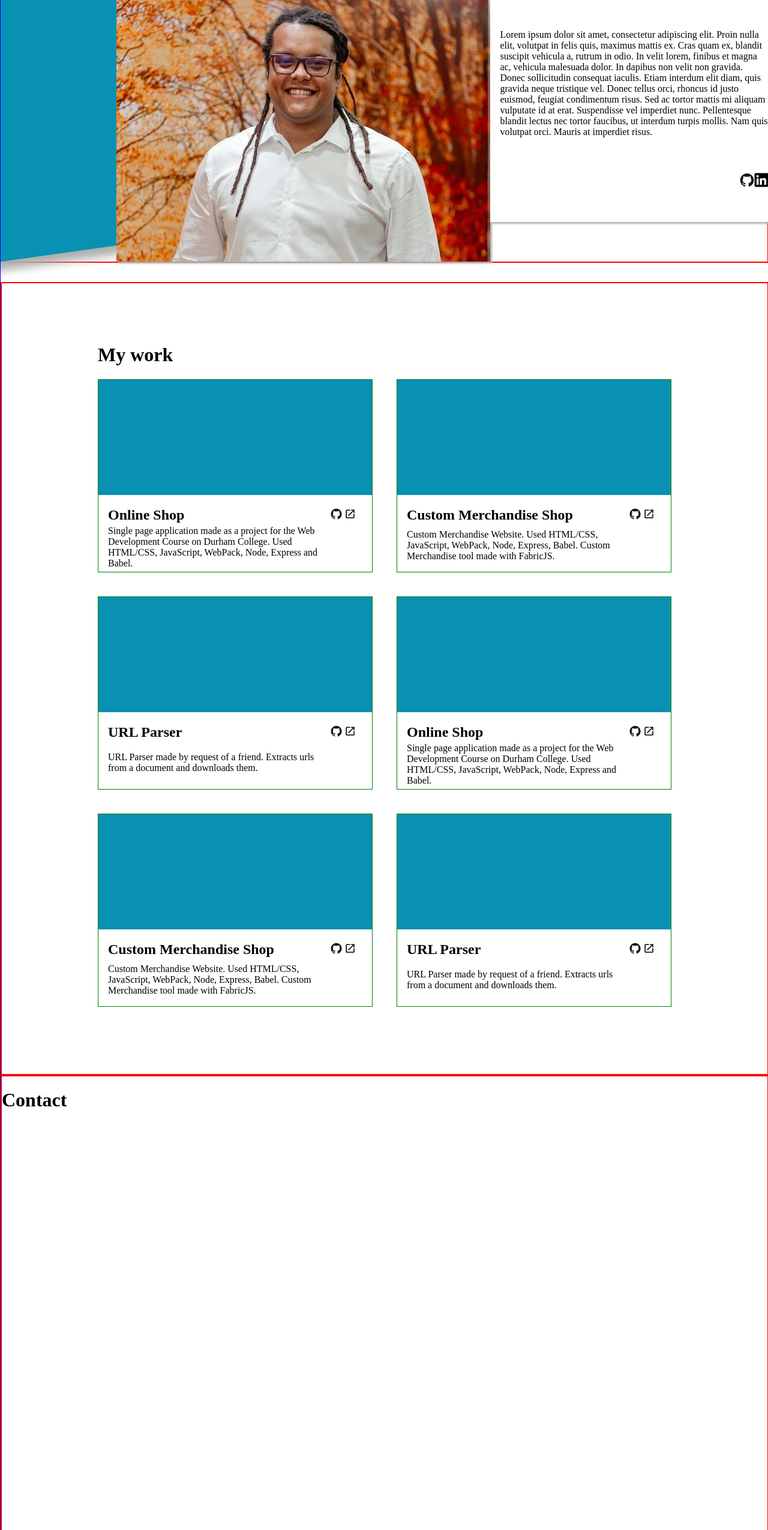
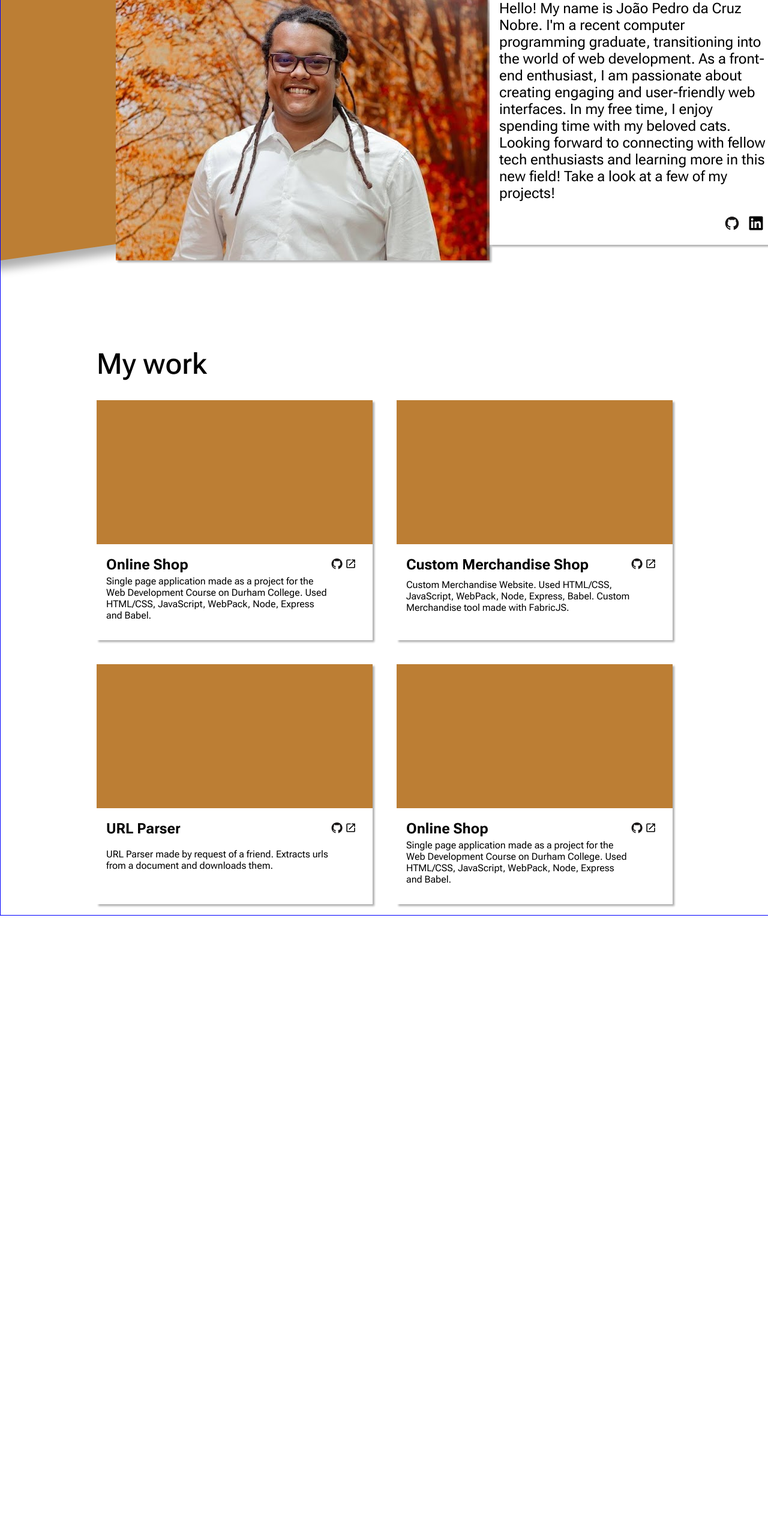
Before and after one commit to daCruzNobre/TOP-Homepage, a plain HTML site: page index.html in a window 1280 px wide. Shown: the part 236-2786 px from the top of the page at 60% size. After the commit the page ends 1762 px from the top, so only its background shows below. Drawn offline with Linux system fonts and the light colour scheme.

Commit message:
begun adding responsiveness

```diff
--- a/index.html
+++ b/index.html
@@ -3,6 +3,9 @@
   <head>
     <meta charset="UTF-8" />
     <meta name="viewport" content="width=device-width, initial-scale=1.0" />
+    <link rel="preconnect" href="https://fonts.googleapis.com">
+    <link rel="preconnect" href="https://fonts.gstatic.com" crossorigin>
+    <link href="https://fonts.googleapis.com/css2?family=Roboto+Flex:opsz,wght@8..144,100..1000&display=swap" rel="stylesheet">
     <link rel="stylesheet" href="styles.css" />
     <link rel="icon" href="file-document-outline.png" />
     <title>Portfolio</title>
@@ -12,20 +15,17 @@
       <div class="background"></div>
       <div class="header-child-2">
         <!-- assets/imgs/Pedro.jpg -->
-        <img src="assets/imgs/Pedro.jpg" />
+        <img class="portrait" src="assets/imgs/Pedro.jpg" />
         <div class="wrapper">
           <h1>About Me</h1>
           <p>
-            Lorem ipsum dolor sit amet, consectetur adipiscing elit. Proin nulla
-            elit, volutpat in felis quis, maximus mattis ex. Cras quam ex,
-            blandit suscipit vehicula a, rutrum in odio. In velit lorem, finibus
-            et magna ac, vehicula malesuada dolor. In dapibus non velit non
-            gravida. Donec sollicitudin consequat iaculis. Etiam interdum elit
-            diam, quis gravida neque tristique vel. Donec tellus orci, rhoncus
-            id justo euismod, feugiat condimentum risus. Sed ac tortor mattis mi
-            aliquam vulputate id at erat. Suspendisse vel imperdiet nunc.
-            Pellentesque blandit lectus nec tortor faucibus, ut interdum turpis
-            mollis. Nam quis volutpat orci. Mauris at imperdiet risus.
+            Hello! My name is João Pedro da Cruz Nobre. I'm a recent computer
+            programming graduate, transitioning into the world of web
+            development. As a front-end enthusiast, I am passionate about
+            creating engaging and user-friendly web interfaces. In my free time,
+            I enjoy spending time with my beloved cats. Looking forward to
+            connecting with fellow tech enthusiasts and learning more in this
+            new field! Take a look at a few of my projects!
           </p>
           <div class="icons">
             <svg viewBox="0 0 128 128">
@@ -238,11 +238,13 @@
       </section>
     </main>
     <footer>
-      <h1 class="contact">Contact</h1>
-      <p></p>
-      <p></p>
-      <p></p>
-      <p></p>
+      <h1 class="contact">Contact me</h1>
+      <p>
+        Please get in touch if you think our work could be multualy beneficial.
+      </p>
+      <p>1235 Random Road, California</p>
+      <p>555-555-5555</p>
+      <p>pedrofakemail@gemail.com</p>
     </footer>
   </body>
 </html>
--- a/styles.css
+++ b/styles.css
@@ -1,18 +1,28 @@
+:root{
+ --fs-small: 1rem;
+ --fs-normal: 1.5rem;
+ --fs-title: 3rem;
+
+ --background-color:#bc7e34;
+ /* --background-color: #c9975c; */
+ /* --background-color: #E4CBAD; */
+}
 
 html,
 body {
   margin: 0;
   padding: 0;
-  min-height: 300vh;
+  min-height: 100vh;
+  max-height: 220vh;
   width: 100vw;
   overflow-x: hidden;
 }
 
-header,
-footer,
-main {
-  border: 2px solid red;
-}
+
+  /* footer
+  {
+    border: 2px solid red;
+  } */
 
 body {
   /* margin-left: 15%; */
@@ -25,7 +35,7 @@ body {
 .background {
   /* position: relative; */
 
-  background-color: #0891b2;
+  background-color: var(--background-color);
   min-height: 100%;
   min-width: 100%;
   transform: rotate(352deg) scale(5) translateX(-1%);
@@ -60,9 +70,11 @@ img {
   background-color: transparent;
   height: auto;
 }
+
 img,
 .wrapper,
-.background {
+.background,
+.card {
   box-shadow: 3px 3px 3px #afafaf;
 }
 .wrapper {
@@ -71,13 +83,10 @@ img,
   flex-wrap: wrap;
   gap: 1rem;
   max-width: 35vw;
-  height: 70%;
+  height: auto;
   background-color: white;
 }
 
-.wrapper h1 {
-  font-size: larger;
-}
 .wrapper * {
   margin: 0;
   padding: 0;
@@ -92,36 +101,41 @@ img,
 
 .icons svg {
   height: 3vh;
+  margin: 0.5rem;
 }
 
-main {
-}
+
 
 .portfolio-itens {
   display: grid;
-  grid-template-columns: repeat(auto-fit, minmax(40vh, 1fr));
+  grid-template-columns: repeat(auto-fit, minmax(380px, 1fr));
+  grid-auto-rows: minmax(400px, 1fr);
   padding: 5rem;
   padding-top: 0;
-  padding-left: 10rem;
-  padding-right: 10rem;
+  padding-inline: 10rem;
+  /* padding-left: 10rem;
+  padding-right: 10rem; */
   gap: 2.5em;
   margin-bottom: 2rem;
 }
 
-main h1 {
-  padding-left: 10rem;
+main h1, footer {
+  padding-left: clamp(2rem, 10rem, 15rem);
   padding-top: 5rem;
 }
 
+footer{
+  padding-block: 1rem;
+}
+
 .card {
-  border: 1px solid green;
   min-height: 40vh;
 }
 
 .card-img {
   height: 60%;
   width: auto;
-  background-color: #0891b2;
+  background-color: var(--background-color);
 }
 
 .card-labels{
@@ -140,3 +154,48 @@ main h1 {
 .project-icons svg{
   height: 1.2rem;
 }
+
+footer{
+  background-color: var(--background-color);
+  color: #ffffff;
+
+}
+
+h1 {
+  font-size: var(--fs-title);
+  font-family: "Roboto Flex", serif;
+  font-weight: 500;
+}
+
+h2{
+  font-family: "Roboto Flex", serif;
+}
+
+p {
+  font-size: var(--fs-normal);
+  font-family: "Roboto Flex", serif
+}
+
+.card p {
+  font-size: var(--fs-small);
+}
+
+@media (max-width : 1024px) {
+
+  .header-child-2{
+    flex-direction: column;
+  }
+
+  .wrapper{
+    margin-left: 15rem;
+  }
+
+  .portrait{
+    height: 450px;
+    position: relative;
+    top:20%;
+    left:-25%;
+    float: inline-end;
+  }
+
+}
```
Lines whose indentation alone changed are shown as unchanged.
